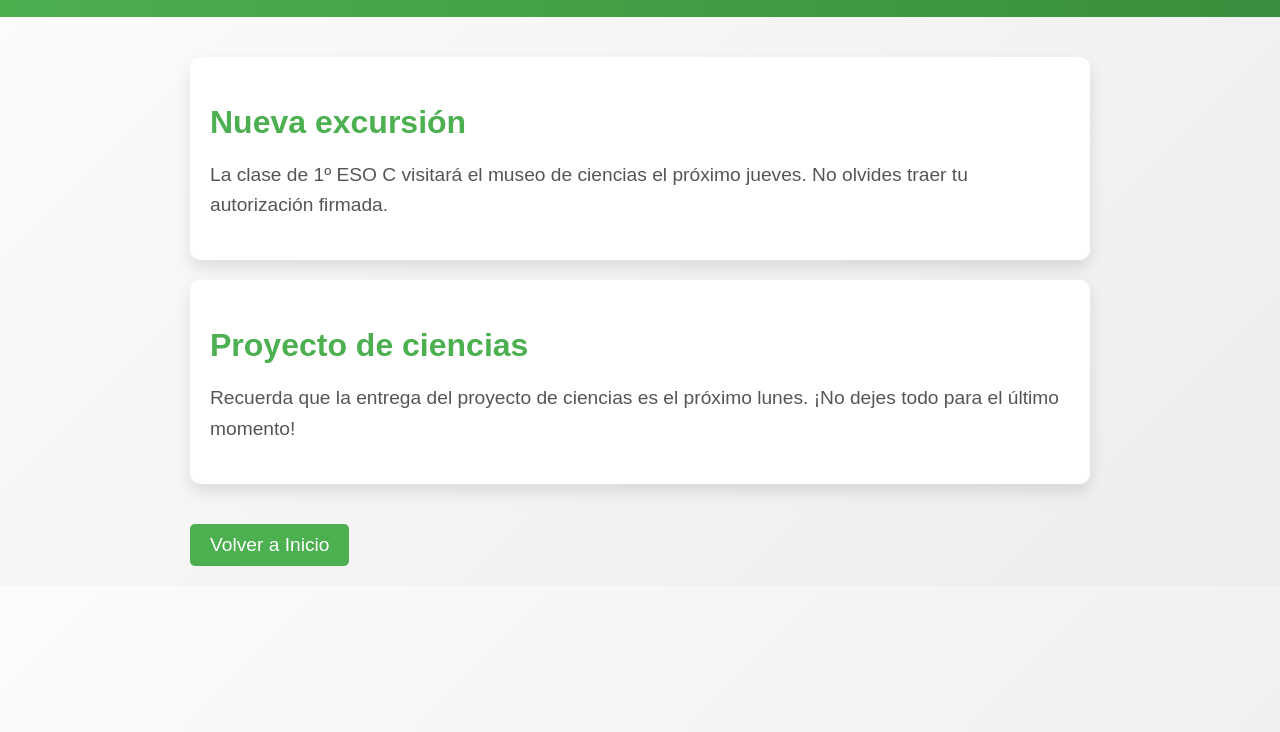
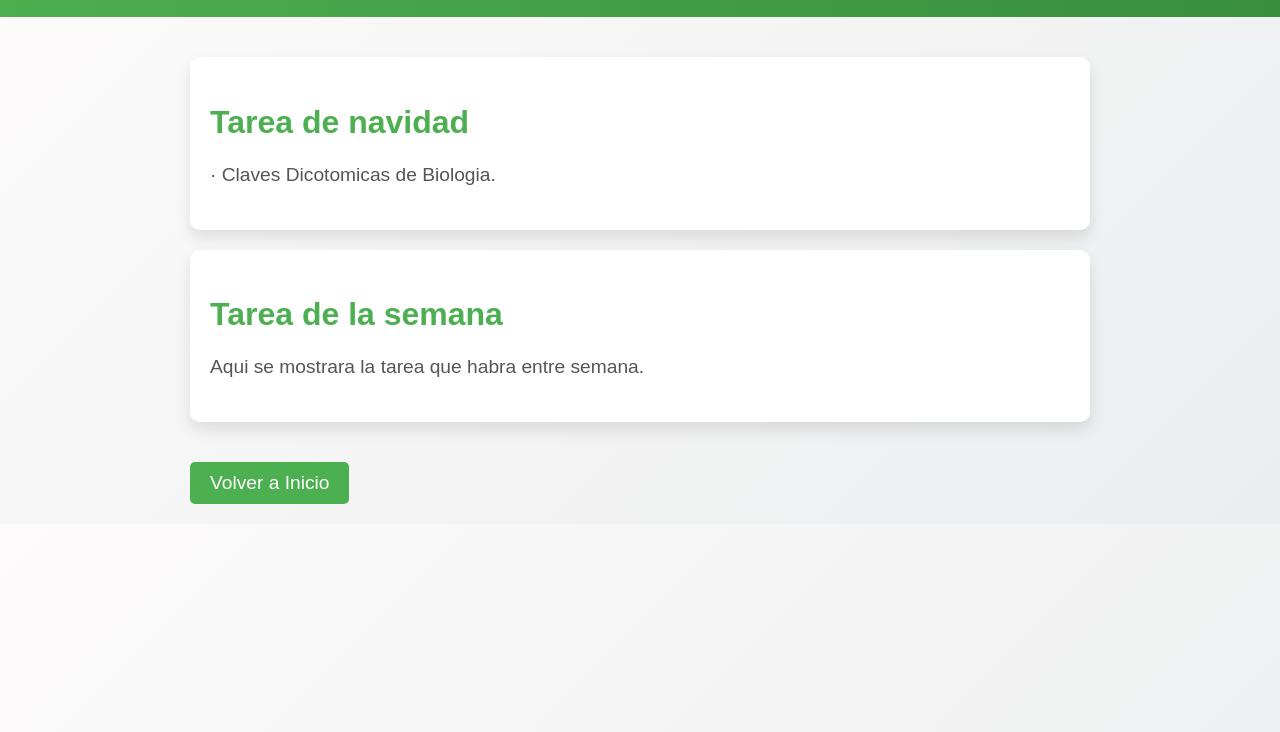
Before and after one commit to ariveroo/1esoc-web, a plain HTML site: page news.html in a window 1280 px wide. Shown: the part 68-800 px from the top of the page. Drawn offline with Linux system fonts and the light colour scheme.

Commit message:
news.html

```diff
--- a/news.html
+++ b/news.html
@@ -96,12 +96,12 @@
     </header>
     <main>
         <section>
-            <h2>Nueva excursión</h2>
-            <p>La clase de 1º ESO C visitará el museo de ciencias el próximo jueves. No olvides traer tu autorización firmada.</p>
+            <h2>Tarea de navidad</h2>
+            <p>· Claves Dicotomicas de Biologia.</p>
         </section>
         <section>
-            <h2>Proyecto de ciencias</h2>
-            <p>Recuerda que la entrega del proyecto de ciencias es el próximo lunes. ¡No dejes todo para el último momento!</p>
+            <h2>Tarea de la semana</h2>
+            <p>Aqui se mostrara la tarea que habra entre semana.</p>
         </section>
         <button onclick="goBack()">Volver a Inicio</button>
     </main>
```
